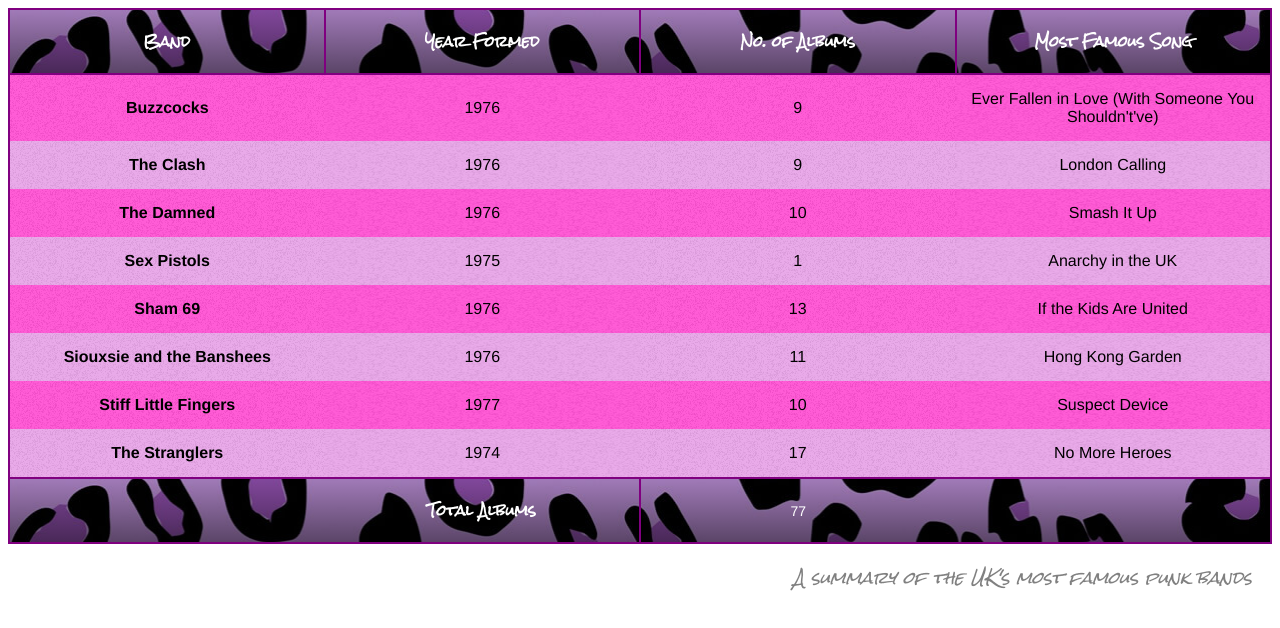
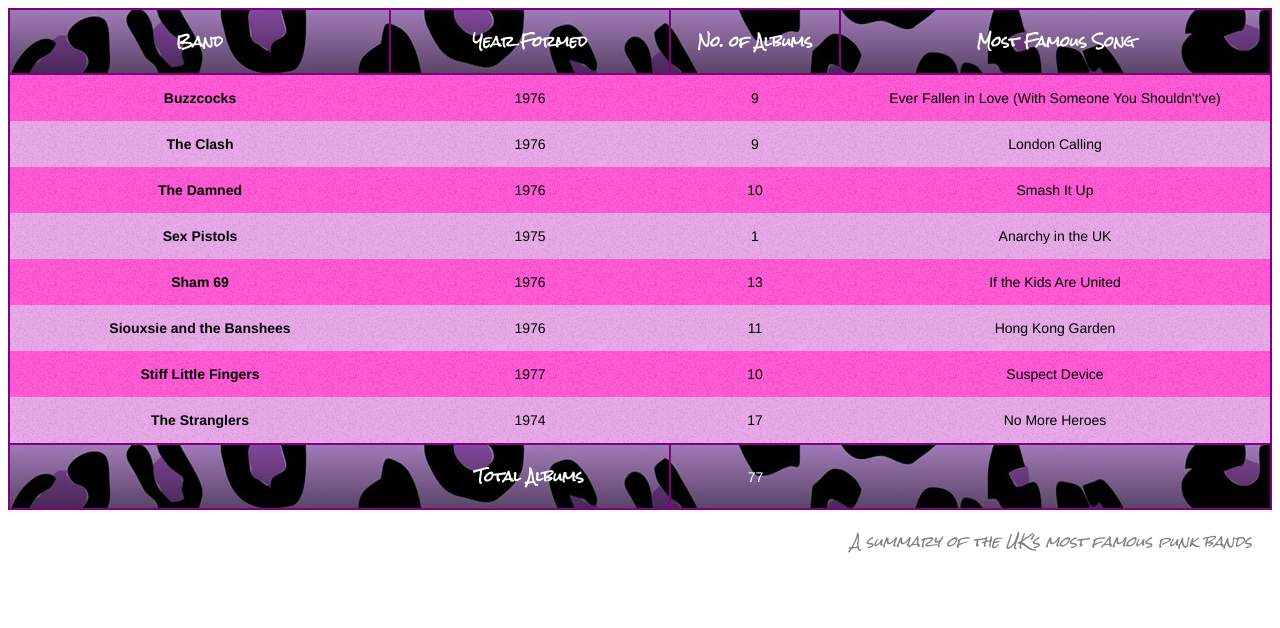
Before and after one commit to JenPatchett/semantic-html-challenge, a plain HTML site: page index.html in a window 1280 px wide. Drawn offline with Linux system fonts and the light colour scheme.

Commit message:
update css to adjust table col widths

```diff
--- a/index.html
+++ b/index.html
@@ -16,13 +16,13 @@
 
   </head>
   <body>
-    <table>
+    <table id="my-table">
       <thead>
         <tr>
-          <th id="col-band">Band</th>
-          <th id="col-year-formed">Year Formed</th>
-          <th id="col-number-of-albums">No. of Albums</th>
-          <th id="col-most-famous-song">Most Famous Song</th>
+          <th>Band</th>
+          <th>Year Formed</th>
+          <th>No. of Albums</th>
+          <th>Most Famous Song</th>
         </tr>
       </thead>
       <tbody>
--- a/style.css
+++ b/style.css
@@ -3,7 +3,7 @@
 body {
   font-family: "Benton Sans", "Helvetica Neue", helvetica, arial, sans-serif;
   /* margin: 2em; */
-  font-size: 16px;
+  font-size: 14px;
 }
 
 h1 {
@@ -12,7 +12,10 @@ h1 {
 }
 
 table {
-  table-layout: fixed;
+  /* Although instructions said to use table-layout: fixed  */
+  /* it seems to not allow individal cols to be resized so commented out for now */
+
+  /* table-layout: fixed; */
   width: 100%;
   border: 2px solid #800080;
   border-collapse: collapse;
@@ -41,9 +44,9 @@ tbody tr {
   background: url("./assets/noise.png");
 }
 
-/* th {
+th {
   width: fit-content;
-} */
+}
 
 th, td {
   text-align: center;
@@ -68,22 +71,18 @@ caption {
   margin-right: 20px;
 }
 
-/* #col-band {
-  width: 80px;
-} */
-
-/* #col-year-formed {
-  width: 50px;
-}
-
-#col-number-of-albums {
-  width: 50;
-}
-
-#col-most-famous-song {
-  width: 35%;
-} */
-
 #total-albums {
   font-family: "Benton Sans", "Helvetica Neue", helvetica, arial, sans-serif;
 }
+
+tr td:first-child {
+  width: 350px;
+}
+
+tr td:nth-child(2) {
+  width: 250px;
+}
+
+tr td:last-child {
+  width: 400px;
+}
```
